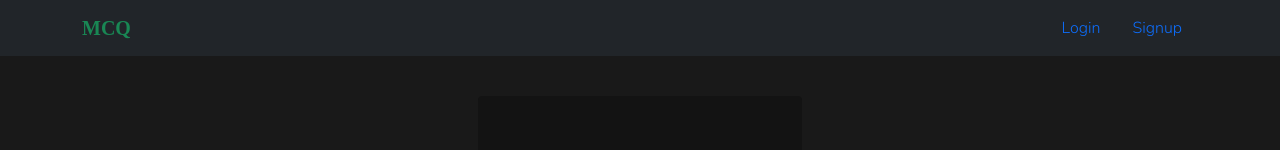
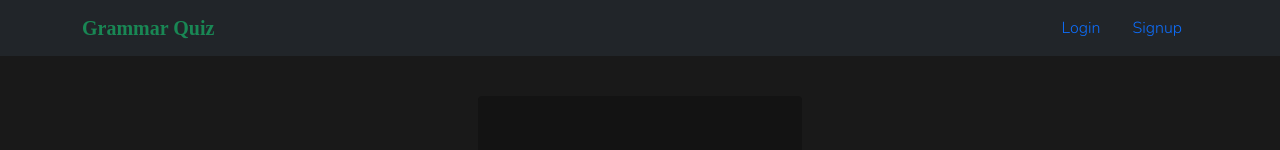
Before and after one commit to ayushgupta0010/mcq, a React (Create React App) app in the folder frontend/: page /login in a window 1280 px wide. Shown: the top 150 px of the page. Built offline with nearby package versions, Linux system fonts and the light colour scheme; no server answers; a web font is replaced by a local one.

Commit message:
Change nav title

```diff
--- a/frontend/src/components/NavbarComponents/index.js
+++ b/frontend/src/components/NavbarComponents/index.js
@@ -11,7 +11,7 @@ const Navbar = () => {
     <nav className='navbar navbar-dark navbar-expand-lg bg-dark'>
       <div className='container'>
         <Link to='/' className='navbar-brand styledFont text-success'>
-          MCQ
+          Grammar Quiz
         </Link>
         {isLoggedIn ? <LoggedIn /> : <LoggedOut />}
       </div>
```
